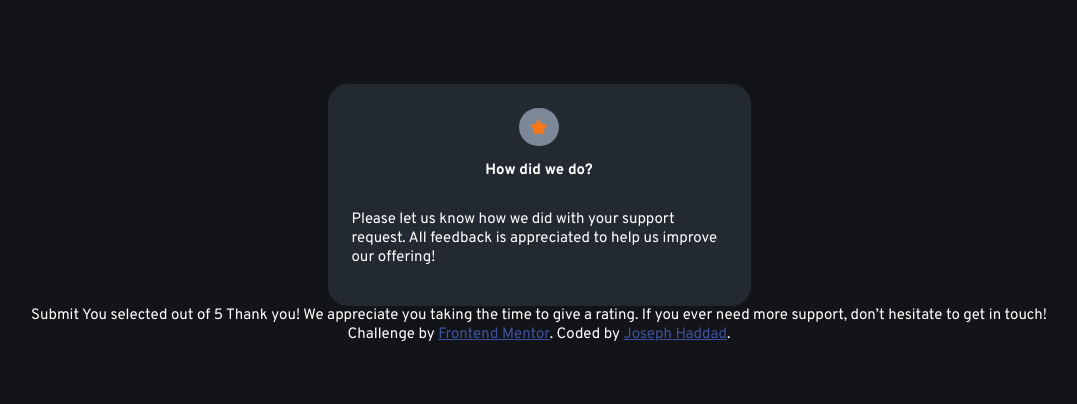
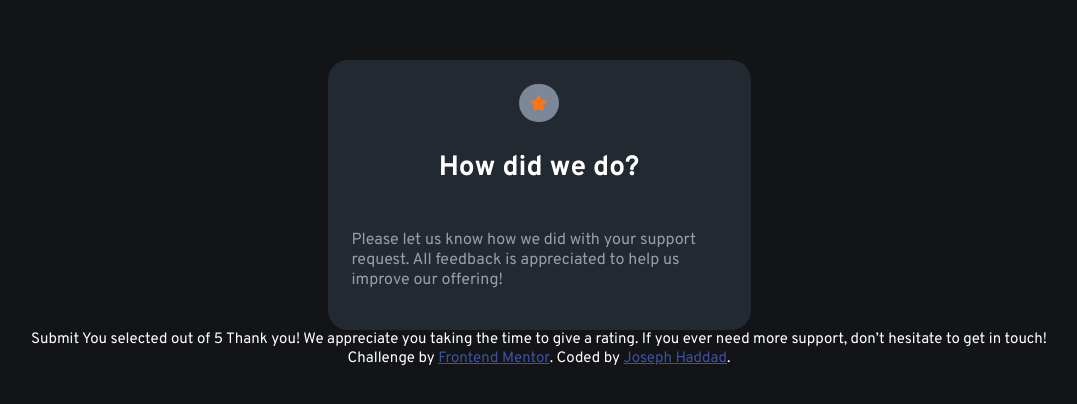
Before and after one commit to joehaddad1000/Interactive-rating-component, a plain HTML site: page index.html in a window 1280 px wide. Shown: the part 194-598 px from the top of the page, without its empty margins (101-1178 px from the left). Drawn offline with Linux system fonts and the light colour scheme.

Commit message:
font and txt

```diff
--- a/index.html
+++ b/index.html
@@ -22,13 +22,11 @@
         d="m9.067.43 1.99 4.031c.112.228.33.386.58.422l4.45.647a.772.772 0 0 1 .427 1.316l-3.22 3.138a.773.773 0 0 0-.222.683l.76 4.431a.772.772 0 0 1-1.12.813l-3.98-2.092a.773.773 0 0 0-.718 0l-3.98 2.092a.772.772 0 0 1-1.119-.813l.76-4.431a.77.77 0 0 0-.222-.683L.233 6.846A.772.772 0 0 1 .661 5.53l4.449-.647a.772.772 0 0 0 .58-.422L7.68.43a.774.774 0 0 1 1.387 0Z"
         fill="#FC7614" />
     </svg>
-    <p><strong>How did we do?</strong></p>
-    <p> Please let us know how we did with your support request. All feedback is appreciated to help us improve our
+    <p class="hdwdTxt"><strong>How did we do?</strong></p>
+    <p class="txt"> Please let us know how we did with your support request. All feedback is appreciated to help us
+      improve our
       offering!</p>
   </div>
-
-  <!-- Rating state start -->
-
   Submit
 
   <!-- Rating state end -->
--- a/style.css
+++ b/style.css
@@ -38,6 +38,18 @@ body {
   border-radius: 11.25rem;
   padding: .7rem;
 }
+
+.hdwdTxt {
+  font-size: 1.75rem;
+}
+
+.txt {
+  color: var(--Light-Grey);
+  font-size: 1rem;
+}
+
+
+
 .attribution a {
   color: hsl(228, 45%, 44%);
 }
```
